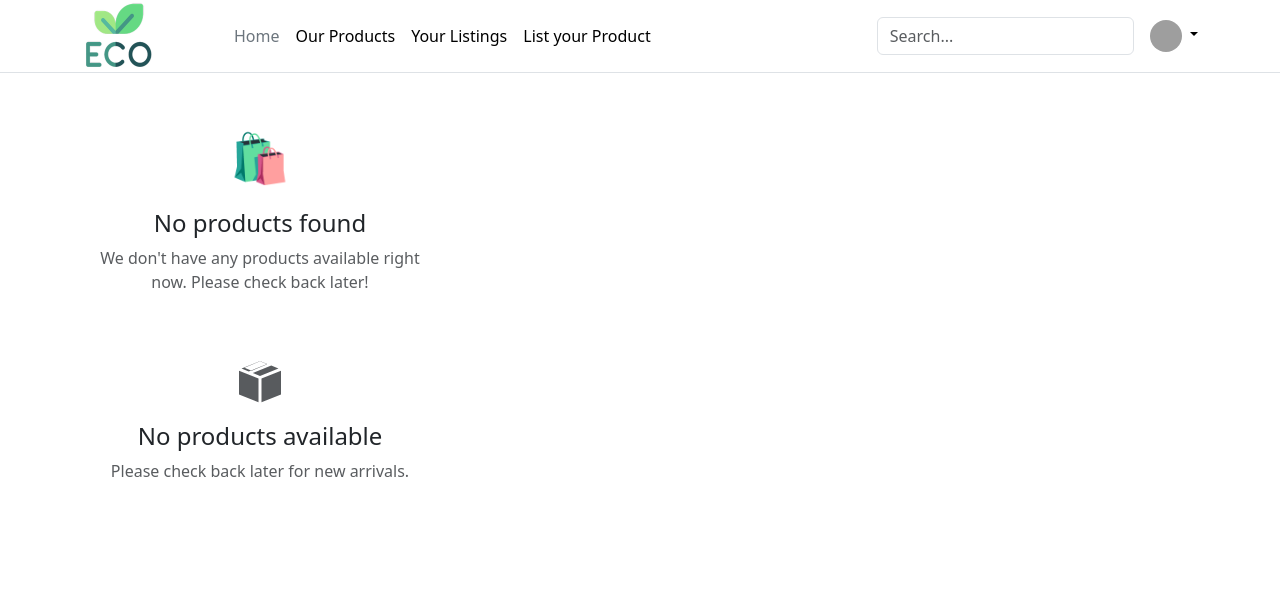
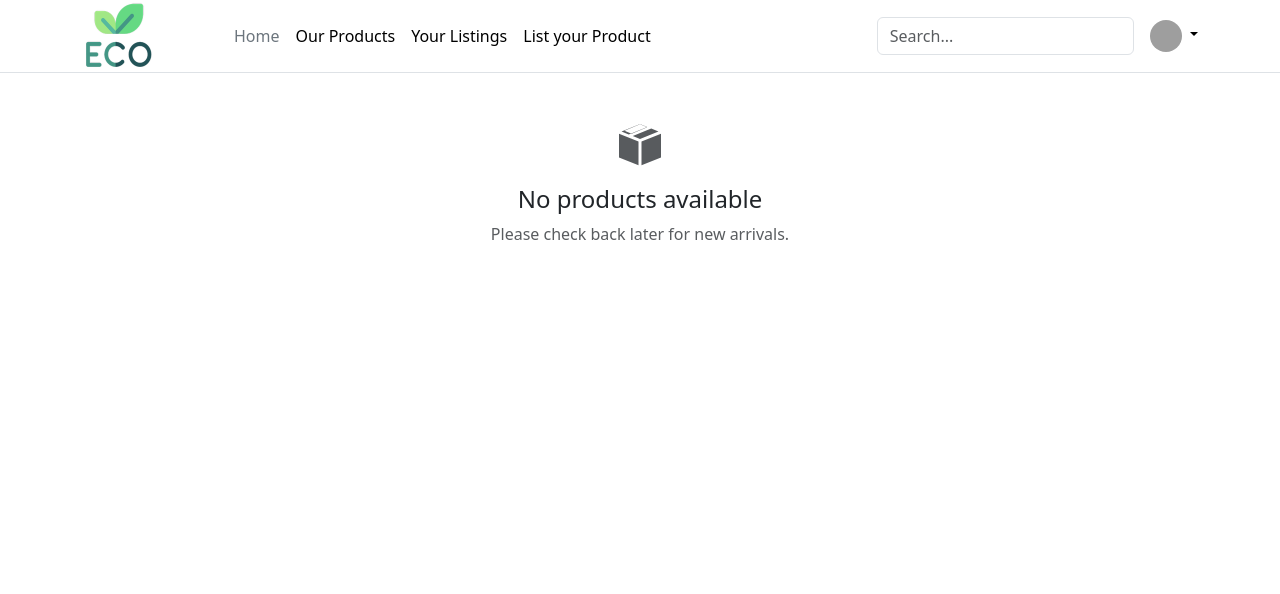
Before and after one commit to forkyouabhi/Ecothread, a Node server app: page /products in a window 1280 px wide. Shown: the top 594 px of the page. Run offline with Node 20, Linux system fonts and the light colour scheme; the visitor is signed in with stand-in values (Sample User, id 1); data that the repository does not hold is empty; some libraries are stand-ins or nearby versions; grey boxes are pictures that could not be loaded.

Commit message:
🎨 Palette: [UX improvement] Add accessible async loading states
This commit addresses a micro-UX issue where the "Add To Cart" button
only used a simple text change without visual indicators. It updates
the button to render an accessible Bootstrap spinner and a success
checkmark. It also removes duplicate button elements and an extra
empty state block in the Handlebars view to consolidate the UI.

Co-authored-by: forkyouabhi <42892904+forkyouabhi@users.noreply.github.com>

```diff
--- a/public/js/addToCart.js
+++ b/public/js/addToCart.js
@@ -1,13 +1,13 @@
 let productsList = document.querySelector('.productsList');
 
 productsList.addEventListener('click', async (ev) => {
-    if (ev.target.classList.contains('addToCart')) {
-        let button = ev.target;
+    let button = ev.target.closest('.addToCart');
+    if (button) {
         let productId = button.getAttribute('productId');
-        let originalText = button.innerText;
+        let originalText = button.innerHTML; // Using innerHTML to preserve potential icon
 
         button.disabled = true;
-        button.innerText = 'Adding...';
+        button.innerHTML = '<span class="spinner-border spinner-border-sm" aria-hidden="true"></span> <span role="status">Adding...</span>';
 
         console.log(productId);
         try {
@@ -19,13 +19,13 @@ productsList.addEventListener('click', async (ev) => {
             let sideView = document.querySelector('.sideView');
             sideView.classList.toggle('showCart');
 
-            button.innerText = 'Added!';
+            button.innerHTML = '<svg xmlns="http://www.w3.org/2000/svg" width="16" height="16" fill="currentColor" class="bi bi-check-circle-fill me-1" viewBox="0 0 16 16"><path d="M16 8A8 8 0 1 1 0 8a8 8 0 0 1 16 0zm-3.97-3.03a.75.75 0 0 0-1.08.022L7.477 9.417 5.384 7.323a.75.75 0 0 0-1.06 1.06L6.97 11.03a.75.75 0 0 0 1.079-.02l3.992-4.99a.75.75 0 0 0-.01-1.05z"/></svg> Added!';
             button.classList.remove('btn-primary');
             button.classList.add('btn-success');
 
             setTimeout(() => {
                 button.disabled = false;
-                button.innerText = originalText;
+                button.innerHTML = originalText;
                 button.classList.remove('btn-success');
                 button.classList.add('btn-primary');
             }, 2000);
@@ -33,7 +33,7 @@ productsList.addEventListener('click', async (ev) => {
         } catch (err) {
             console.log(err)
             button.disabled = false;
-            button.innerText = originalText;
+            button.innerHTML = originalText;
         }
     }
 
--- a/views/partials/shopProducts.hbs
+++ b/views/partials/shopProducts.hbs
@@ -9,18 +9,14 @@
       </div>
        <div class="card-footer">
         {{!-- <small class="price">$ {{product.price}}</small> --}}
-        <button productId="{{product._id}}" class="btn btn-primary addToCart">Add To Cart</button>
-        <button type="button" productId={{product._id}} class="btn btn-primary addToCart" aria-label="Add {{product.name}} to cart">Add To Cart</button>
+        <button type="button" productId="{{product._id}}" class="btn btn-primary addToCart" aria-label="Add {{product.name}} to cart">
+          <svg xmlns="http://www.w3.org/2000/svg" width="16" height="16" fill="currentColor" class="bi bi-cart-plus me-1" viewBox="0 0 16 16"><path d="M9 5.5a.5.5 0 0 0-1 0V7H6.5a.5.5 0 0 0 0 1H8v1.5a.5.5 0 0 0 1 0V8h1.5a.5.5 0 0 0 0-1H9V5.5z"/><path d="M.5 1a.5.5 0 0 0 0 1h1.11l.401 1.607 1.498 7.985A.5.5 0 0 0 4 12h1a2 2 0 1 0 0 4 2 2 0 0 0 2-2h4a2 2 0 1 0 2 2 2 2 0 0 0 2-2h1a.5.5 0 0 0 .491-.408l1.5-8A.5.5 0 0 0 14.5 3H2.89l-.405-1.621A.5.5 0 0 0 2 1H.5zm3.915 10L3.102 4h10.796l-1.313 7h-8.17zM6 14a1 1 0 1 1-2 0 1 1 0 0 1 2 0zm7 0a1 1 0 1 1-2 0 1 1 0 0 1 2 0z"/></svg>
+          Add To Cart
+        </button>
       </div>
     </div>
   </div>
   {{else}}
-  <div class="col-12 text-center py-5">
-    <div class="mb-3">
-      <span style="font-size: 3rem;" aria-hidden="true">🛍️</span>
-    </div>
-    <h4>No products found</h4>
-    <p class="text-muted">We don't have any products available right now. Please check back later!</p>
   <div class="col-12 text-center py-5 w-100">
     <div class="text-muted mb-3">
       <svg xmlns="http://www.w3.org/2000/svg" width="48" height="48" fill="currentColor" class="bi bi-box-seam" viewBox="0 0 16 16" aria-hidden="true">
```
Also changed, not shown: .Jules/palette.md.
